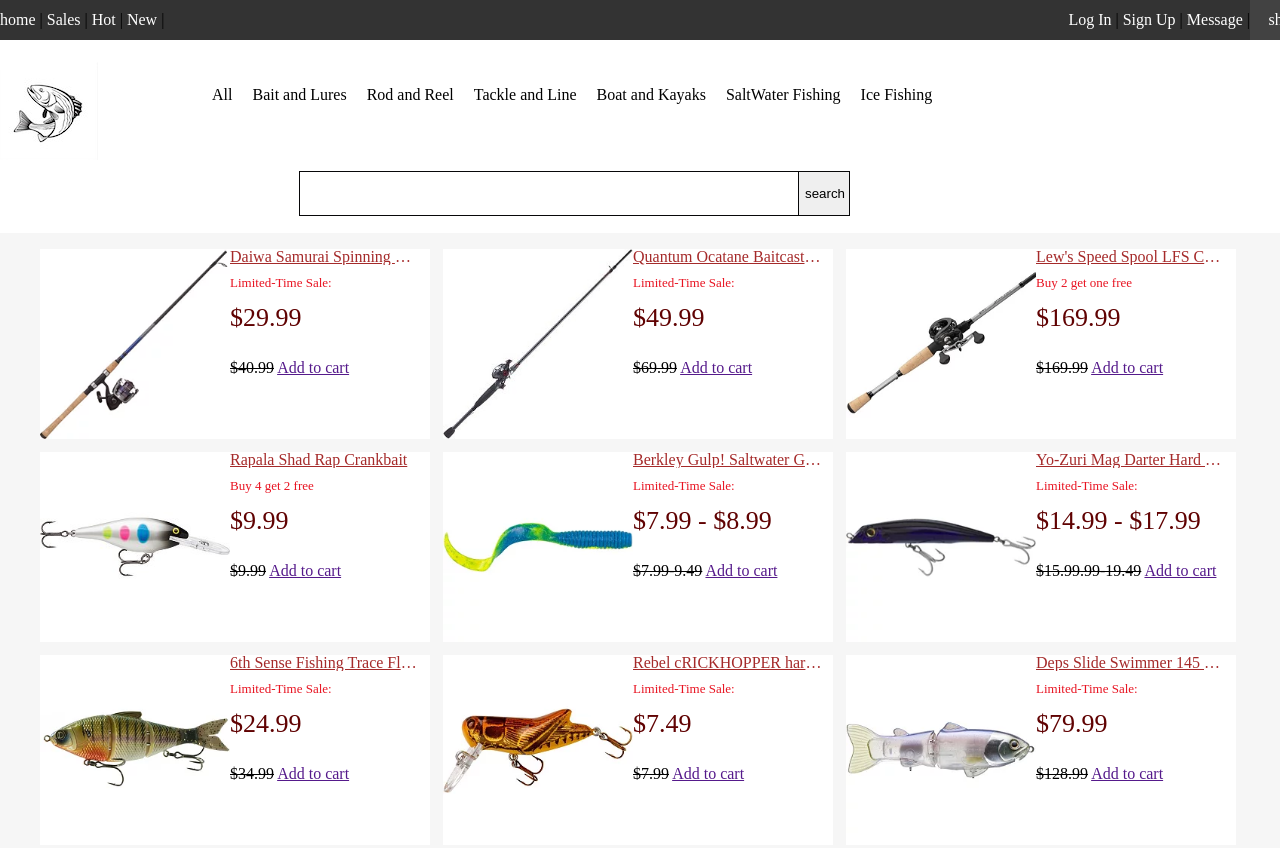
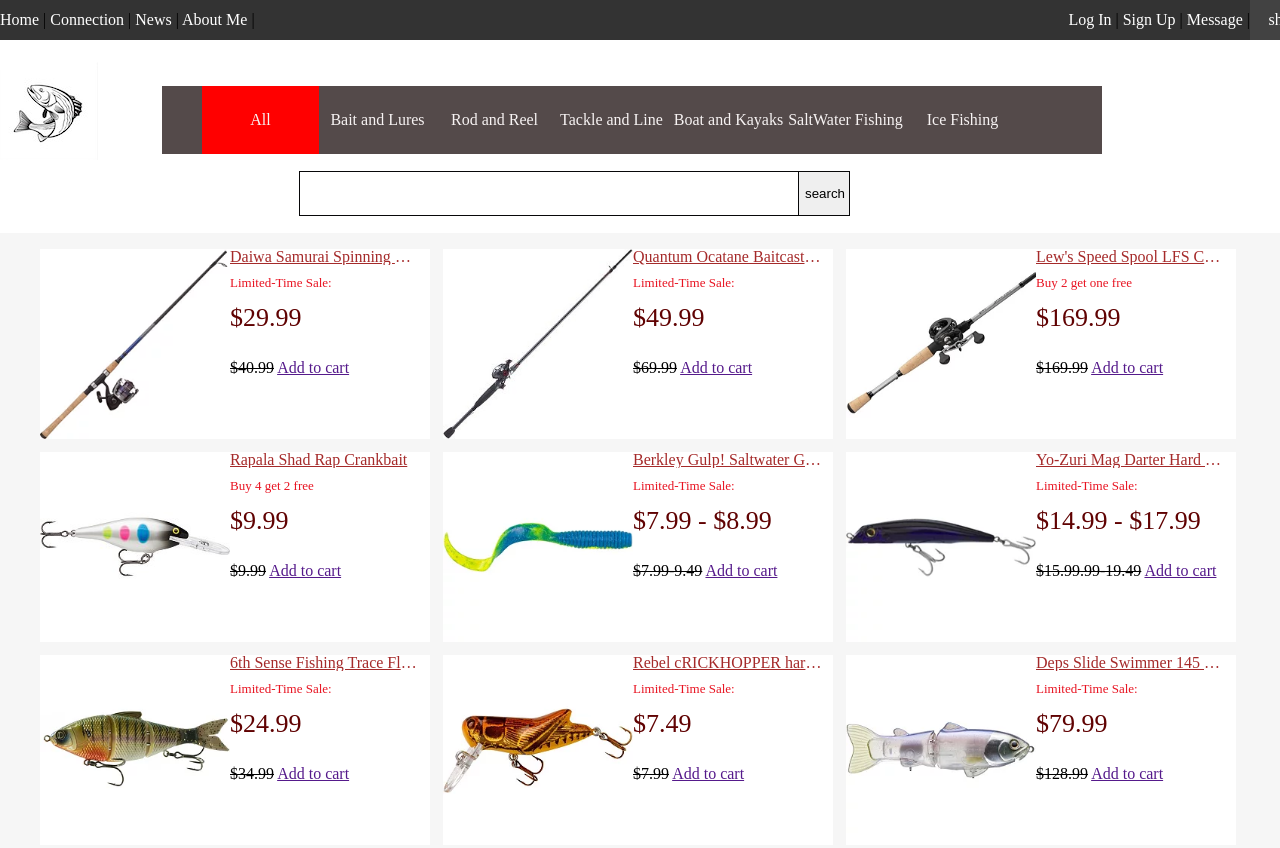
Before and after one commit to Jinqchen/anglershopping, a plain HTML site: page index.html in a window 1280 px wide. Shown: the top 848 px of the page. Drawn offline with Linux system fonts and the light colour scheme.

Commit message:
update catalog with added js

```diff
--- a/css/catalog.css
+++ b/css/catalog.css
@@ -25,17 +25,38 @@
     margin-left: 100px;
 }
 .catalog-nav .list{
-    width: 820px;
-    height: 88px;
+    width: 900px;
+    height: 68px;
+    background-color: rgb(84, 74, 74);
+
+
 
 }
-.catalog-nav .list .nav-item{
+/*.catalog-nav .list .nav-item{
     float: left;
-}
-.catalog-nav .list .nav-item a:hover{
+    color: rgb(236, 219, 219);
+}*/
+/*.catalog-nav .list .nav-item a:hover{
    color:rgb(72, 191, 76);
-}
-.catalog-nav .list .nav-item a{
-    color:black;
-    padding: 10px;;
+}*/
+/*.catalog-nav .list .nav-item a{
+    display: block;
+    float: left;
+    color:rgb(247, 243, 243);
+    padding: 20px;;
+    width: 9.5%;
+    cursor: pointer;
+ }*/
+ .catalog-nav .list li{
+    display: block;
+    float: left;
+    color:rgb(247, 243, 243);
+    height: 68px;
+    width: 13%;
+    cursor: pointer;
+    line-height: 68px;;
+    text-align: center;
  }
+ .catalog .list .active{
+    background-color: red;
+ }
--- a/index.html
+++ b/index.html
@@ -17,10 +17,10 @@
     <div class="topbar">
         <div class="container">
             <div class="topbar-nav">
-                <a herf=""> home</a><span> | </span>
-                <a herf=""> Sales</a> <span> | </span>
-                <a herf=""> Hot</a> <span> | </span>
-                <a herf="">New </a> <span> | </span>
+                <a herf=""> Home</a><span> | </span>
+                <a herf="">Connection </a> <span> | </span>
+                <a herf=""> News</a> <span> | </span>
+                <a herf="">About Me </a> <span> | </span>
             </div>
             <div class="topbar-cart">
                 <a herf=""> shopping Cart <span> (0) </span></a>
@@ -41,14 +41,14 @@
                 <a href="#"><img src="sms.jpg"></a>
             </div>
             <div class="catalog-nav">
-                <ul class="list" style="list-style-type: none;">
-                    <li class="nav-item">
+                <ul class="list" style="list-style-type: none;" id="list">
+                    <li class="active">
                         <a herf="#">All</a>
                     </li>
                     <li class="nav-item">
                         <a herf="">Bait and Lures</a>
                     </li>
-                    <li class="nav-item">
+                    <li class="nav_item">
                         <a herf="">Rod and Reel</a>
                     </li>
                     <li class="nav-item">
--- a/js/index.js
+++ b/js/index.js
@@ -0,0 +1,16 @@
+var list = document.getElementById("list");
+var li = list.getElementsByTagName("li");
+
+for(var i = 0; i<li.length;i++){
+    li[i].onclick = gotocatalog;
+}
+
+function gotocatalog(){
+    for (var i=0;i<li.length;i++){
+        if(li[i]===this){
+            li[i].className="active";
+        }else{
+            li[i].className="nav-item";
+        }
+    }
+}
```
